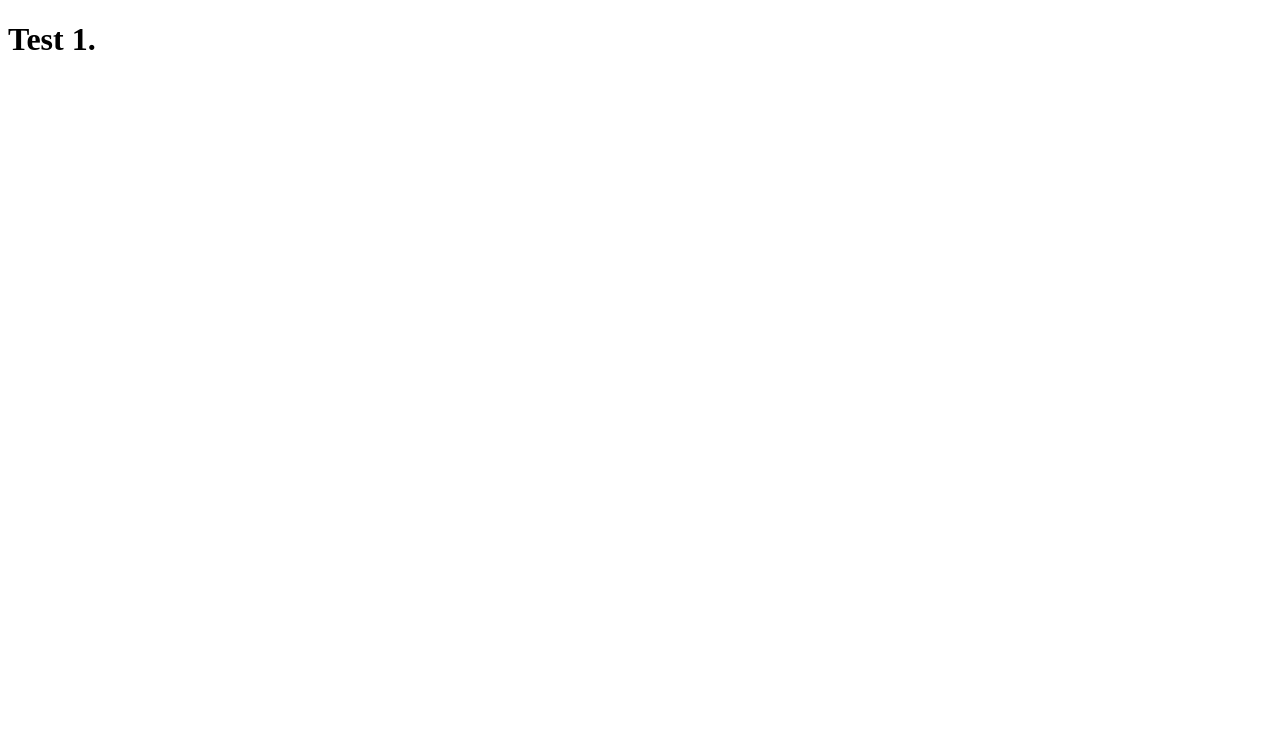
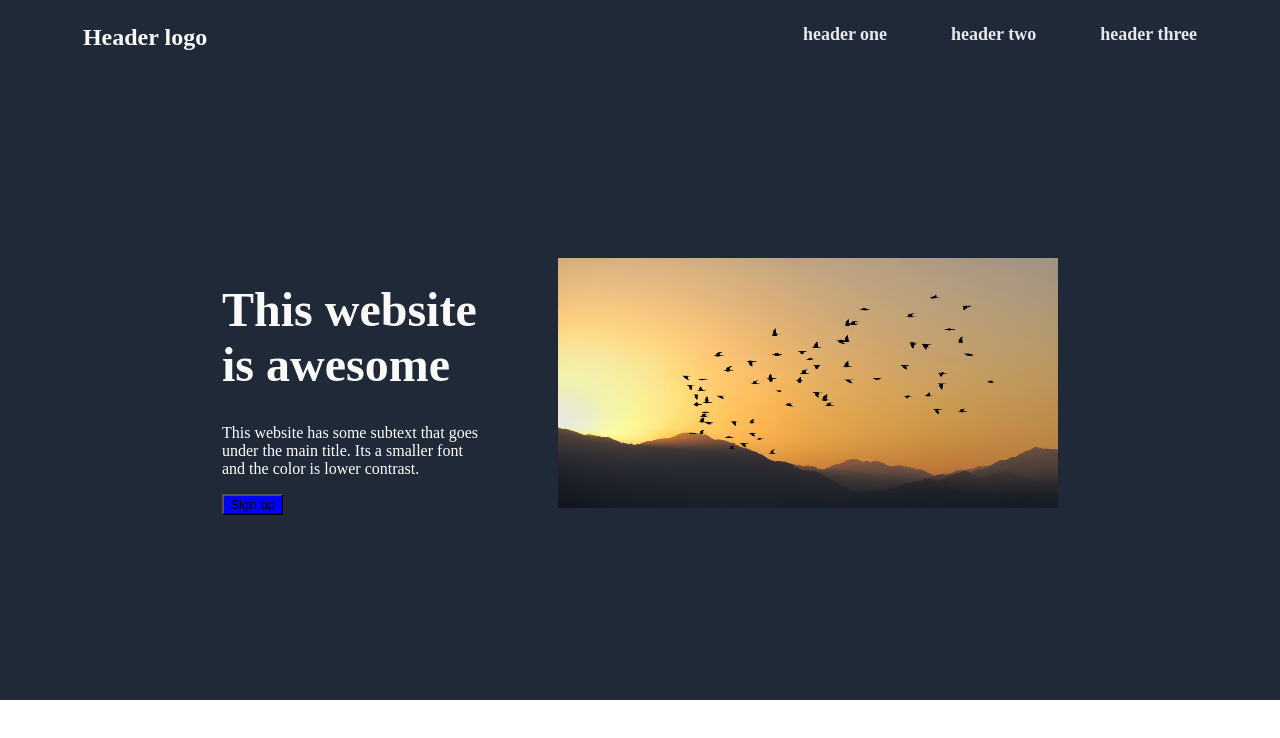
Before and after one commit to amjuz/Landing_page_flexbox, a plain HTML site: page index.html in a window 1280 px wide. Drawn offline with Linux system fonts and the light colour scheme.

Commit message:
Edit index.html

```diff
--- a/index.html
+++ b/index.html
@@ -3,9 +3,34 @@
 <head>
     <meta charset="UTF-8">
     <meta name="viewport" content="width=device-width, initial-scale=1.0">
-    <title>Document</title>
+    <title>Landing page</title>
+    <link rel="stylesheet" href="styles.css">
 </head>
 <body>
-    <h1>Test 1.</h1>
+    <div class="container">
+        <div class="one">
+            <div class="header">
+                <h3 class="logo">Header logo</h3>
+                <div class="headerlink">
+                    <h4>header one</h4>
+                    <h4>header two</h4>
+                    <h4>header three</h4>
+                </div>
+            </div>
+            <div class="content">
+                <div class="leftside">
+                  <div><h1>This website is awesome</h1></div>
+                  <div><p>This website has some subtext that goes under the main title. Its a smaller font and the color is lower contrast.</p></div>
+                  <div><button class="button">Sign up</button></div>
+                </div>
+                <img src="images/pexels-thắngnhật-trần-17646510.jpg" alt="image">
+            </div>
+        </div>
+        <div class="two"></div>
+        <div class="three"></div>
+        <div class="four"></div>
+        <div class="footer"></div>
+
+    </div>
 </body>
 </html>
--- /dev/null
+++ b/styles.css
@@ -0,0 +1,72 @@
+.container{
+    display: flex;
+    flex-direction: column;
+    height: 1000px;
+
+}
+
+body {
+    margin: 0;
+}
+.one {
+    display: flex;
+    flex-direction: column;
+    height: 70%;
+    gap: 10rem;
+    background-color: #1f2937;
+}
+.logo {
+    width:50%;
+    justify-content: space-around;
+    color: #f9faf8;
+    font-size: 24px;
+}
+.headerlink {
+    display: flex;
+    gap:4rem;
+
+}
+.header .headerlink h4 {
+    font-family: hero secondary;
+    font-size: 18px;
+    color: #e5e7eb;
+}
+.header {
+    display: flex;
+    color: #fff;
+    gap: 5rem;
+    justify-content: center;
+
+}
+
+.content {
+    display: flex;
+    justify-content: center;
+    align-items: center;
+    gap:5rem;
+    padding: 15px 0;
+    color: #fff;
+
+}
+
+.content .leftside {
+    width: 20%;
+
+}
+
+.content .leftside div h1 {
+    font-size: 48px;
+    font-weight:bold;
+    color: #f9faf8
+
+
+}
+.content .leftside div .button{
+    background-color:blue ;
+}
+
+.content img {
+    height: 250px;
+    width: 500px;
+
+}
```
Also changed, not shown: images/pexels-thắngnhật-trần-17646510.jpg (added).
